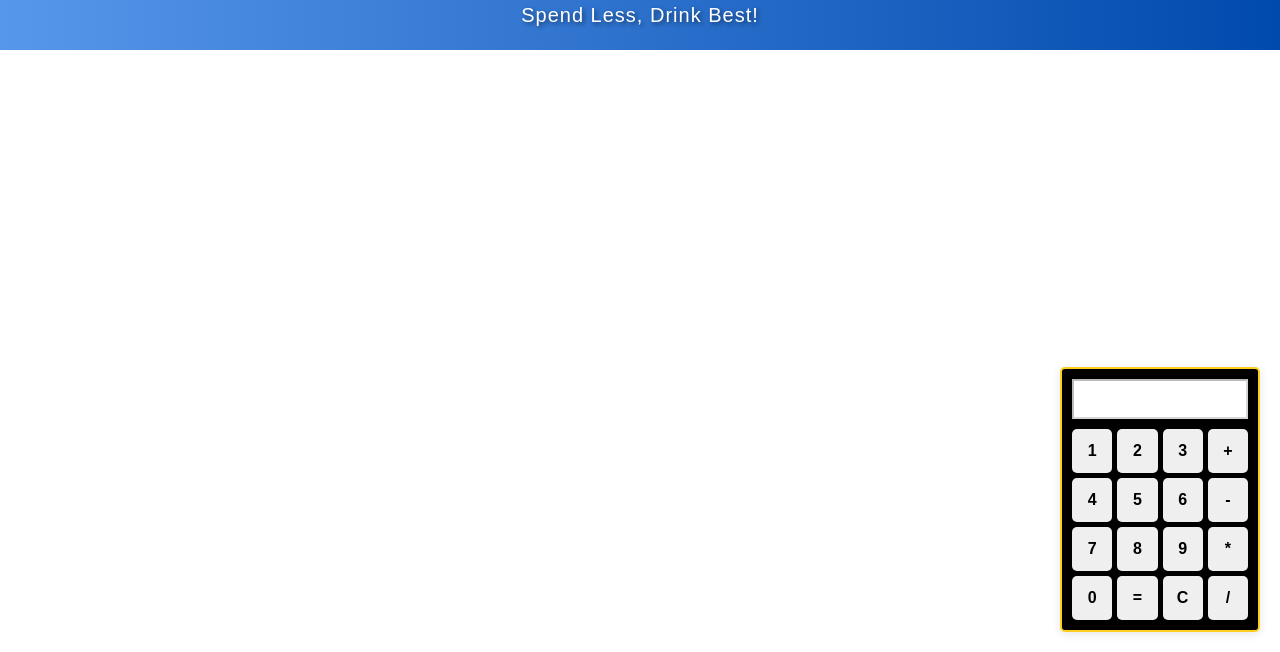
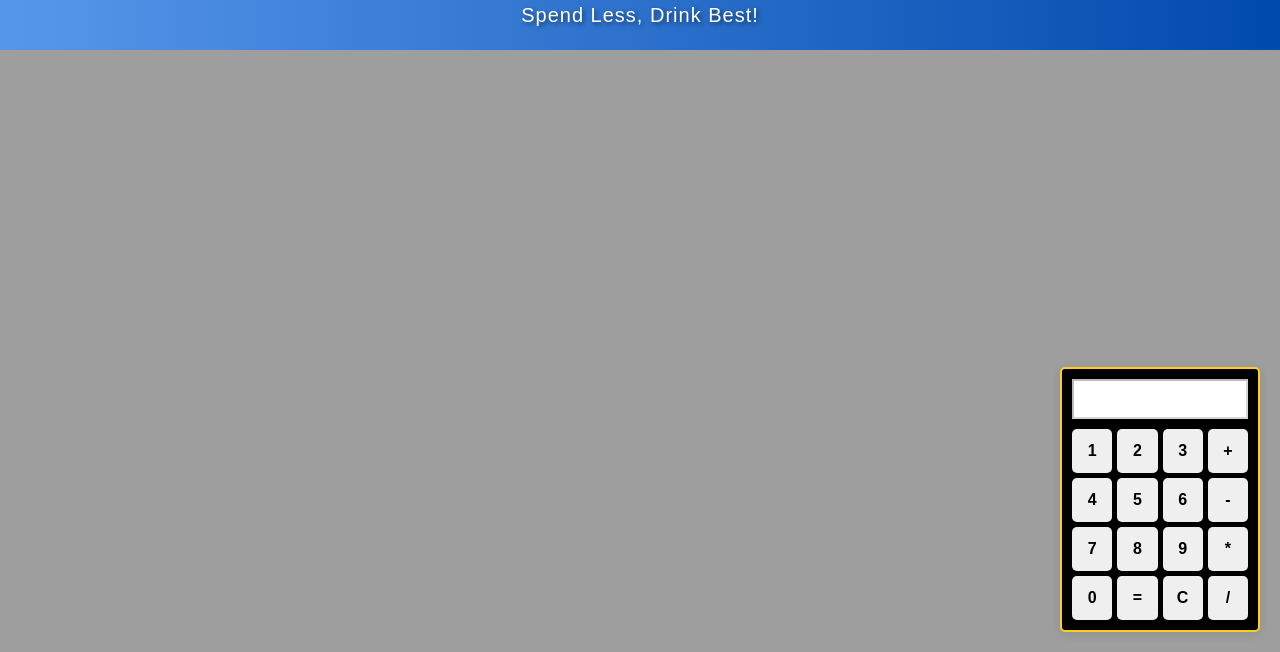
Before and after one commit to shaunkx20/CCC-Food-Corners, a plain HTML site: page 1128.html in a window 1280 px wide. Shown: the part 148-800 px from the top of the page. Drawn offline with Linux system fonts and the light colour scheme; the site is published under a folder, as on GitHub Pages, so addresses that start at the root find nothing; a web font is replaced by a local one.

Commit message:
edited a file

```diff
--- a/css/1128styles.css
+++ b/css/1128styles.css
@@ -110,7 +110,7 @@ button {
 
 /*-----Banner Design------*/
 .banner {
-    background-image: url('/Images/1128/1128background.png');
+    background-image: url('../Images/1128/1128background.png');
     width: 100%;
     height: 80vh; /* Full viewport height */
     background-position: center;
--- a/css/Purplestyles.css
+++ b/css/Purplestyles.css
@@ -64,7 +64,7 @@ body {
     font-style: normal;
 }
 .banner {
-    background-image: url('/Images/purple/purplebg.png');
+    background-image: url('../Images/purple/purplebg.png');
     width: 100%;
     height: 80vh; /* Full viewport height */
     background-position: center;
--- a/css/chaopanstyles.css
+++ b/css/chaopanstyles.css
@@ -59,7 +59,7 @@ body {
     background-image: linear-gradient(to right, #5797eb, #014AAD);
 }
 .banner {
-    background-image: url('/Images/chaopan/chaofanbg.jpg');
+    background-image: url('../Images/chaopan/chaofanbg.jpg');
     width: 100%;
     height: 80vh; /* Full viewport height */
     background-position: center;
--- a/css/cocoleomonstyles.css
+++ b/css/cocoleomonstyles.css
@@ -59,7 +59,7 @@ body {
     background-image: linear-gradient(to right, #5797eb, #014AAD);
 }
 .banner {
-    background-image: url('/Images/cocolemon/cocolemonbg.png');
+    background-image: url('../Images/cocolemon/cocolemonbg.png');
     width: 100%;
     height: 80vh; /* Full viewport height */
     background-position: center;
--- a/css/ellasstyles.css
+++ b/css/ellasstyles.css
@@ -59,7 +59,7 @@ body {
     background-image: linear-gradient(to right, #5797eb, #014AAD);
 }
 .banner {
-    background-image: url('/Images/ellas/lomibg.jpg');
+    background-image: url('../Images/ellas/lomibg.jpg');
     width: 100%;
     height: 80vh; /* Full viewport height */
     background-position: center;
--- a/css/explore.css
+++ b/css/explore.css
@@ -85,7 +85,7 @@ body {
     justify-content: center;
 }
 .interactive-map {
-    background-image: url('/Images/CCCareal.jpg');
+    background-image: url('../Images/CCCareal.jpg');
     background-size: contain;
     background-repeat: no-repeat;
     background-position: center;
--- a/css/garahestyles.css
+++ b/css/garahestyles.css
@@ -59,7 +59,7 @@ body {
     background-image: linear-gradient(to right, #5797eb, #014AAD);
 }
 .banner {
-    background-image: url('/Images/garahe/ulam.jpg');
+    background-image: url('../Images/garahe/ulam.jpg');
     width: 100%;
     height: 80vh; /* Full viewport height */
     background-position: center;
--- a/css/psalmstyles.css
+++ b/css/psalmstyles.css
@@ -63,7 +63,7 @@ body {
     font-style: normal;
 }
 .banner {
-    background-image: url('/Images/psalm/psalmsbg.jpg');
+    background-image: url('../Images/psalm/psalmsbg.jpg');
     width: 100%;
     height: 80vh; /* Full viewport height */
     background-position: center;
--- a/css/storestyles.css
+++ b/css/storestyles.css
@@ -59,7 +59,7 @@ body {
     background-image: linear-gradient(to right, #5797eb, #014AAD);
 }
 .banner {
-    background-image: url('/Images/storeview/tindahansaview.JPG');
+    background-image: url('../Images/storeview/tindahansaview.JPG');
     width: 100%;
     height: 80vh; /* Full viewport height */
     background-position: center;
--- a/css/wafflestyles.css
+++ b/css/wafflestyles.css
@@ -59,7 +59,7 @@ body {
     background-image: linear-gradient(to right, #5797eb, #014AAD);
 }
 .banner {
-    background-image: url('/Images/waffle/WaffleAndShake.JPG');
+    background-image: url('../Images/waffle/WaffleAndShake.JPG');
     width: 100%;
     height: 80vh; /* Full viewport height */
     background-position: center;
--- a/css/zhiawarmastyles.css
+++ b/css/zhiawarmastyles.css
@@ -59,7 +59,7 @@ body {
     background-image: linear-gradient(to right, #5797eb, #014AAD);
 }
 .banner {
-    background-image: url('/Images/zhiawarma/food\ back\ \(1\).jpg');
+    background-image: url('../Images/zhiawarma/food\ back\ \(1\).jpg');
     width: 100%;
     height: 80vh; /* Full viewport height */
     background-position: center;
```
